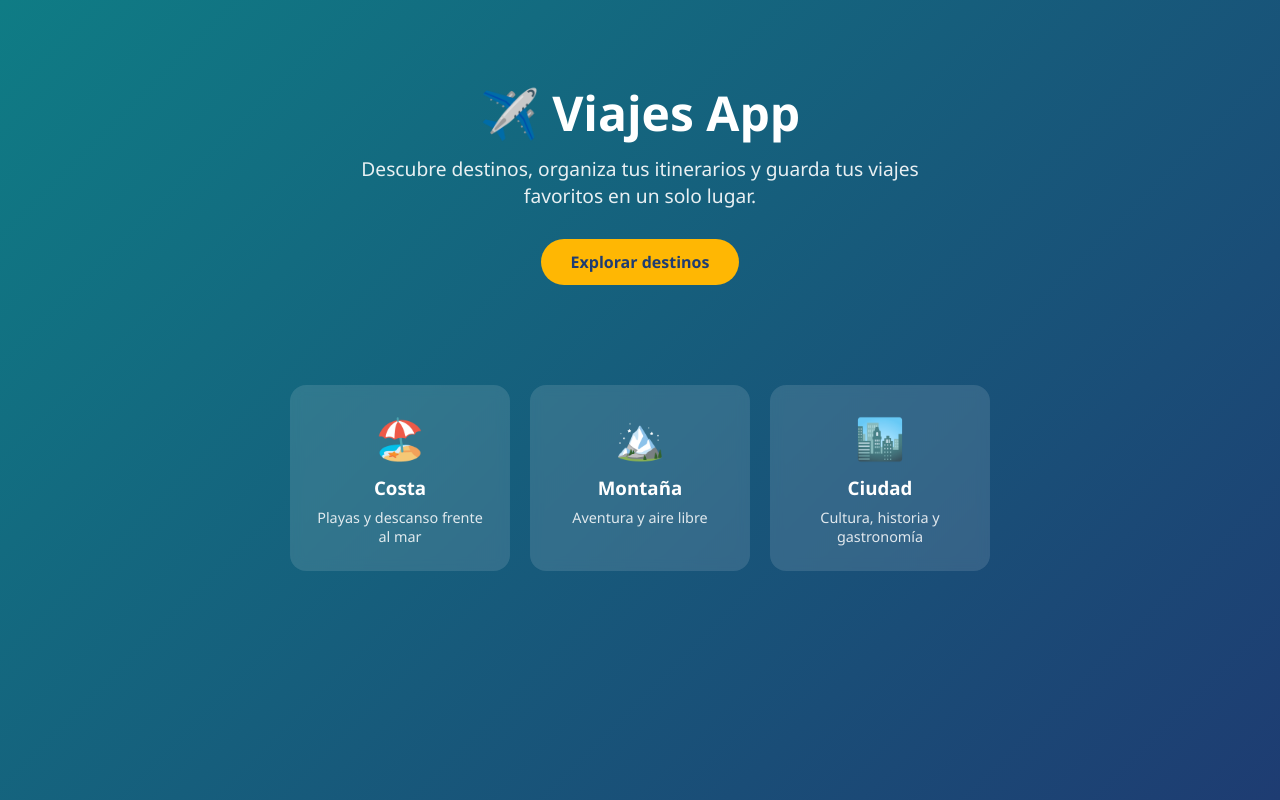
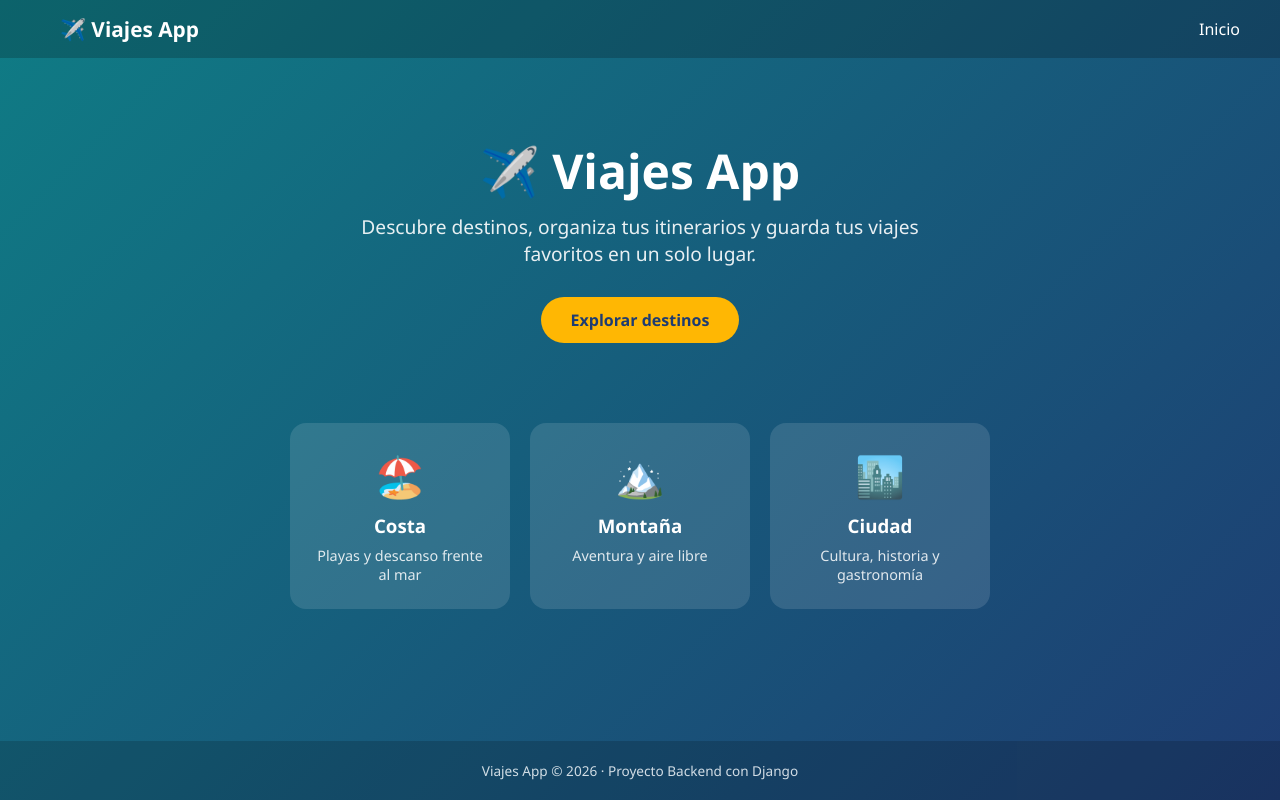
Before and after one commit to ConstanzaPaillal/viajes_app_django, a Django app: page / in a window 1280 px wide. Run offline with Django 5.2, Linux system fonts and the light colour scheme; parts of the project's set-up code (start-up, migrations or seed data) failed here and were passed over.

Commit message:
Agregar base.html, mostrar destinos en la bienvenida y personalizar interfaz de la API

```diff
--- /dev/null
+++ b/viajes_app/templates/viajes_core/base.html
@@ -0,0 +1,63 @@
+<!DOCTYPE html>
+<html lang="es">
+<head>
+    <meta charset="UTF-8">
+    <meta name="viewport" content="width=device-width, initial-scale=1">
+    {% block titulo %}<title>Viajes App</title>{% endblock %}
+    <style>
+        * { box-sizing: border-box; margin: 0; padding: 0; }
+        body {
+            font-family: 'Segoe UI', Arial, sans-serif;
+            background: linear-gradient(135deg, #0f7c85, #1e3c72);
+            color: white;
+            min-height: 100vh;
+            display: flex;
+            flex-direction: column;
+        }
+        nav {
+            display: flex;
+            justify-content: space-between;
+            align-items: center;
+            padding: 15px 40px;
+            background: rgba(0, 0, 0, 0.2);
+        }
+        nav .logo { font-size: 1.3rem; font-weight: bold; color: white; text-decoration: none; }
+        nav a { color: white; text-decoration: none; margin-left: 20px; }
+        main { flex: 1; }
+        footer {
+            text-align: center;
+            padding: 20px;
+            font-size: 0.85rem;
+            opacity: 0.8;
+            background: rgba(0, 0, 0, 0.2);
+        }
+        .btn {
+            display: inline-block;
+            background: #ffb703;
+            color: #1e3c72;
+            padding: 12px 30px;
+            border-radius: 30px;
+            text-decoration: none;
+            font-weight: bold;
+        }
+
+    </style>
+    {% block estilos %}{% endblock %}
+</head>
+<body>
+    <nav>
+        <a class="logo" href="{% url 'bienvenida' %}">✈️ Viajes App</a>
+        <div>
+            <a href="{% url 'bienvenida' %}">Inicio</a>
+        </div>
+    </nav>
+
+    <main>
+        {% block contenido %}{% endblock %}
+    </main>
+
+    <footer>
+        Viajes App &copy; 2026 · Proyecto Backend con Django
+    </footer>
+</body>
+</html>
--- a/viajes_app/templates/viajes_core/vista.html
+++ b/viajes_app/templates/viajes_core/vista.html
@@ -1,49 +1,17 @@
-<!DOCTYPE html>
-<html lang="es">
-<head>
-    <meta charset="UTF-8">
+{% extends 'viajes_core/base.html' %}
+
+{% block titulo %}
     <title>Viajes App - Bienvenida</title>
+{% endblock %}
+
+{% block estilos %}
 <style>
-        * { box-sizing: border-box; margin: 0; padding: 0; }
-        body {
-            font-family: 'Segoe UI', Arial, sans-serif;
-            background: linear-gradient(135deg, #0f7c85, #1e3c72);
-            color: white;
-            min-height: 100vh;
-        }
-        .hero {
-            text-align: center;
-            padding: 80px 20px 60px;
-        }
-        .hero h1 {
-            font-size: 3rem;
-            margin-bottom: 10px;
-        }
-        .hero p {
-            font-size: 1.2rem;
-            opacity: 0.9;
-            max-width: 600px;
-            margin: 0 auto 30px;
-        }
-        .btn {
-            display: inline-block;
-            background: #ffb703;
-            color: #1e3c72;
-            padding: 12px 30px;
-            border-radius: 30px;
-            text-decoration: none;
-            font-weight: bold;
-        }
-        .destinos {
-            display: flex;
-            flex-wrap: wrap;
-            justify-content: center;
-            gap: 20px;
-            padding: 40px 20px 80px;
-        }
+    .hero { text-align: center; padding: 80px 20px 60px; }
+    .hero h1 { font-size: 3rem; margin-bottom: 10px; }
+    .hero p { font-size: 1.2rem; opacity: 0.9; max-width: 600px; margin: 0 auto 30px; }
+    .destinos { display: flex; flex-wrap: wrap; justify-content: center; gap: 20px; padding: 20px 20px 60px; }
     .card {
         background: rgba(255, 255, 255, 0.12);
-            backdrop-filter: blur(6px);
         border-radius: 16px;
         padding: 25px;
         width: 220px;
@@ -53,15 +21,16 @@
     .card h3 { margin-bottom: 8px; }
     .card p { font-size: 0.9rem; opacity: 0.85; }
 </style>
-</head>
-<body>
-    <div class="hero">
+{% endblock %}
+
+{% block contenido %}
+    <section class="hero">
         <h1>✈️ Viajes App</h1>
         <p>Descubre destinos, organiza tus itinerarios y guarda tus viajes favoritos en un solo lugar.</p>
         <a href="#" class="btn">Explorar destinos</a>
-    </div>
+    </section>
 
-    <div class="destinos">
+    <section class="destinos">
         <div class="card">
             <div class="emoji">🏖️</div>
             <h3>Costa</h3>
@@ -77,6 +46,5 @@
             <h3>Ciudad</h3>
             <p>Cultura, historia y gastronomía</p>
         </div>
-    </div>
-</body>
-</html>
+    </section>
+{% endblock %}
```
Also changed, not shown: viajes_app/templates/404.html (+20 -37 lines), viajes_app/templates/rest_framework/api.html (added, +54 -0 lines). Lines whose indentation alone changed are shown as unchanged.
